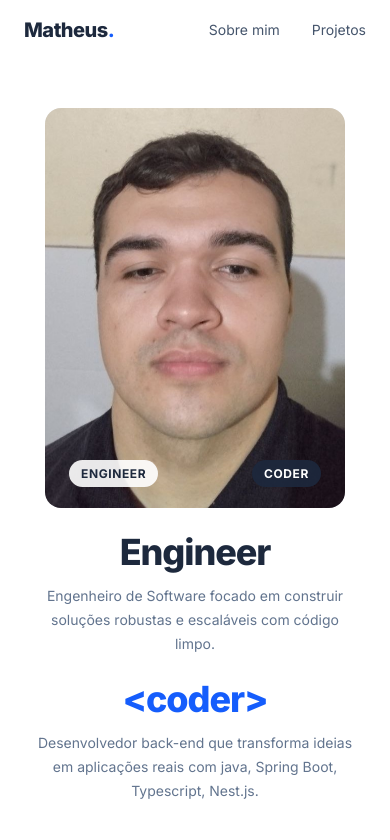
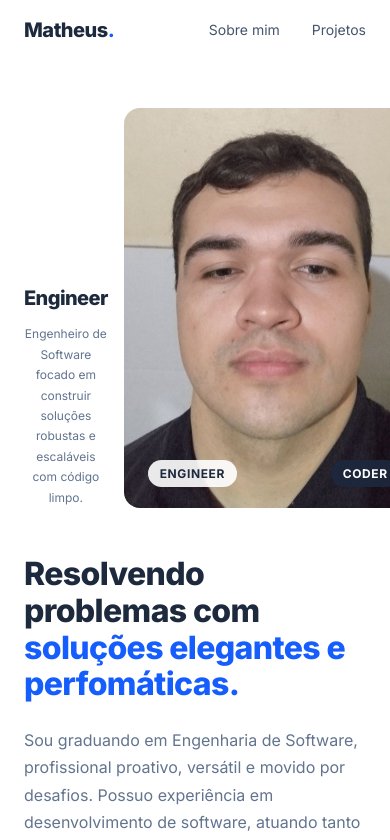
Before and after one commit to Matheus-a31/front-portifolio, a Next.js app: page / in a window 390 px wide. Shown: the top 840 px of the page. Built offline with nearby package versions, Linux system fonts and the light colour scheme.

Commit message:
fix: ajusta a responsividade no mobile

```diff
--- a/src/components/Hero.tsx
+++ b/src/components/Hero.tsx
@@ -11,30 +11,30 @@ export default function Hero() {
         {/* ── Layout principal: imagem centralizada com texto ── */}
         <div className="relative flex flex-col items-center">
 
-          {/* ── Texto e imagem lado a lado em desktop ── */}
-          <div className="w-full grid grid-cols-1 lg:grid-cols-[1fr_auto_1fr] gap-6 lg:gap-0 items-end">
+          {/* ── Texto e imagem lado a lado em desktop e mobile ── */}
+          <div className="w-full grid grid-cols-[1fr_auto_1fr] gap-2 lg:gap-0 items-end">
 
             {/* Coluna esquerda — label "creative" + texto */}
-            <div className="flex flex-col items-center lg:items-end justify-end lg:pr-10 lg:pb-16 order-2 lg:order-1 text-center lg:text-right">
-              <h2 className="text-4xl md:text-5xl lg:text-6xl font-extrabold text-slate-800 mb-3" style={{ letterSpacing: "-0.03em" }}>
+            <div className="flex flex-col items-center lg:items-end justify-end lg:pr-10 lg:pb-16 text-center lg:text-right">
+              <h2 className="text-xl sm:text-4xl md:text-5xl lg:text-6xl font-extrabold text-slate-800 mb-3" style={{ letterSpacing: "-0.03em" }}>
                 Engineer
               </h2>
-              <p className="text-slate-500 text-sm md:text-base max-w-xs" style={{ lineHeight: 1.7 }}>
+              <p className="text-slate-500 text-xs sm:text-sm md:text-base max-w-xs" style={{ lineHeight: 1.7 }}>
                 Engenheiro de Software focado em construir soluções robustas e escaláveis com código limpo.
               </p>
             </div>
 
             {/* Coluna central — Foto Split */}
-            <div className="order-1 lg:order-2 flex justify-center">
+            <div className="flex justify-center px-2">
               <SplitPhoto />
             </div>
 
             {/* Coluna direita — label "coder" + descrição */}
-            <div className="flex flex-col items-center lg:items-start justify-end lg:pl-10 lg:pb-16 order-3 text-center lg:text-left">
-              <h2 className="text-4xl md:text-5xl lg:text-6xl font-extrabold text-blue-600 mb-3" style={{ letterSpacing: "-0.03em" }}>
+            <div className="flex flex-col items-center lg:items-start justify-end lg:pl-10 lg:pb-16 text-center lg:text-left">
+              <h2 className="text-xl sm:text-4xl md:text-5xl lg:text-6xl font-extrabold text-blue-600 mb-3" style={{ letterSpacing: "-0.03em" }}>
                 &lt;coder&gt;
               </h2>
-              <p className="text-slate-500 text-sm md:text-base max-w-xs" style={{ lineHeight: 1.7 }}>
+              <p className="text-slate-500 text-xs sm:text-sm md:text-base max-w-xs" style={{ lineHeight: 1.7 }}>
                 Desenvolvedor back-end que transforma ideias em aplicações reais com java, Spring Boot, Typescript, Nest.js.
               </p>
             </div>
@@ -42,7 +42,7 @@ export default function Hero() {
         </div>
 
         {/* ── Seção abaixo da foto ── */}
-        <div className="mt-12 md:mt-16 max-w-3xl mx-auto text-center">
+        <div className="mt-12 md:mt-16 max-w-3xl mx-auto text-left md:text-center">
           <h1 className="text-[clamp(2rem,4vw,3rem)] font-extrabold tracking-tight text-slate-800 leading-[1.15] mb-6" style={{ letterSpacing: "-0.02em" }}>
             Resolvendo problemas  com{" "}
             <span className="text-blue-600">soluções elegantes e perfomáticas.</span>
```
